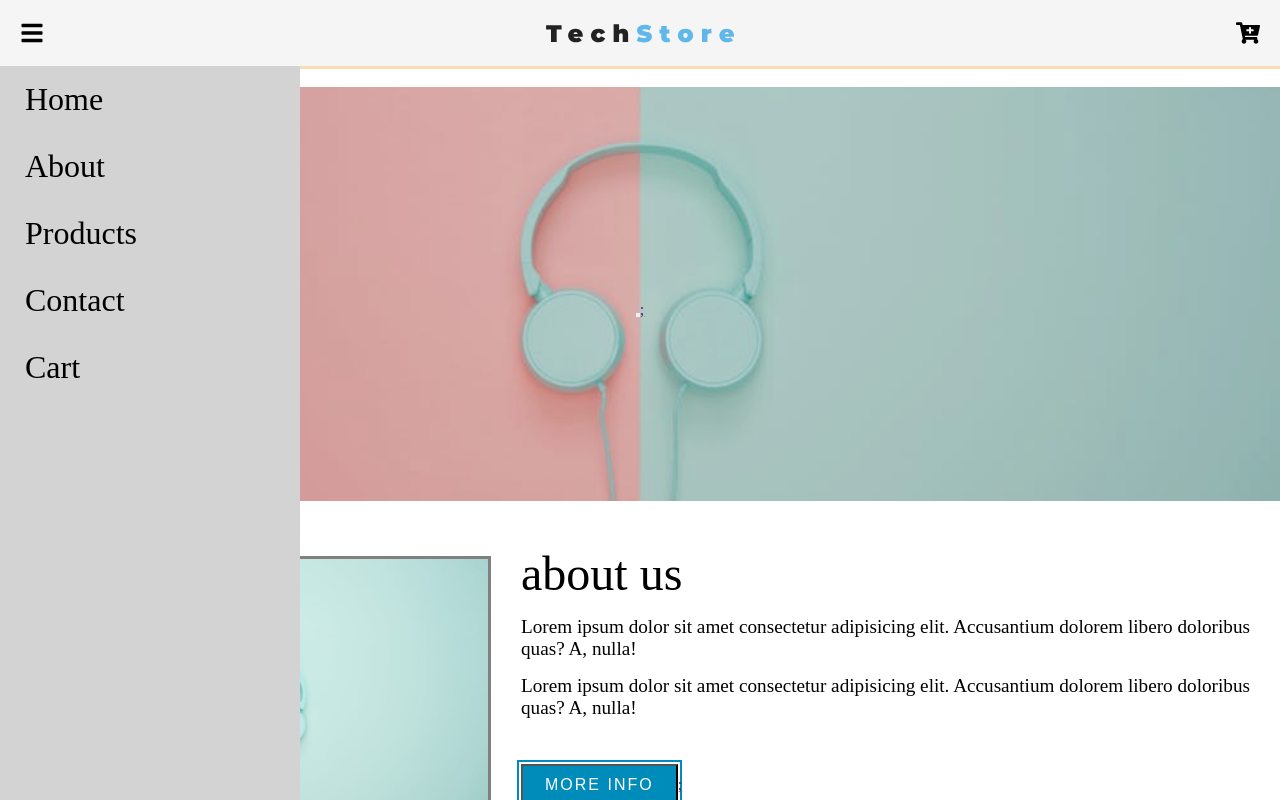
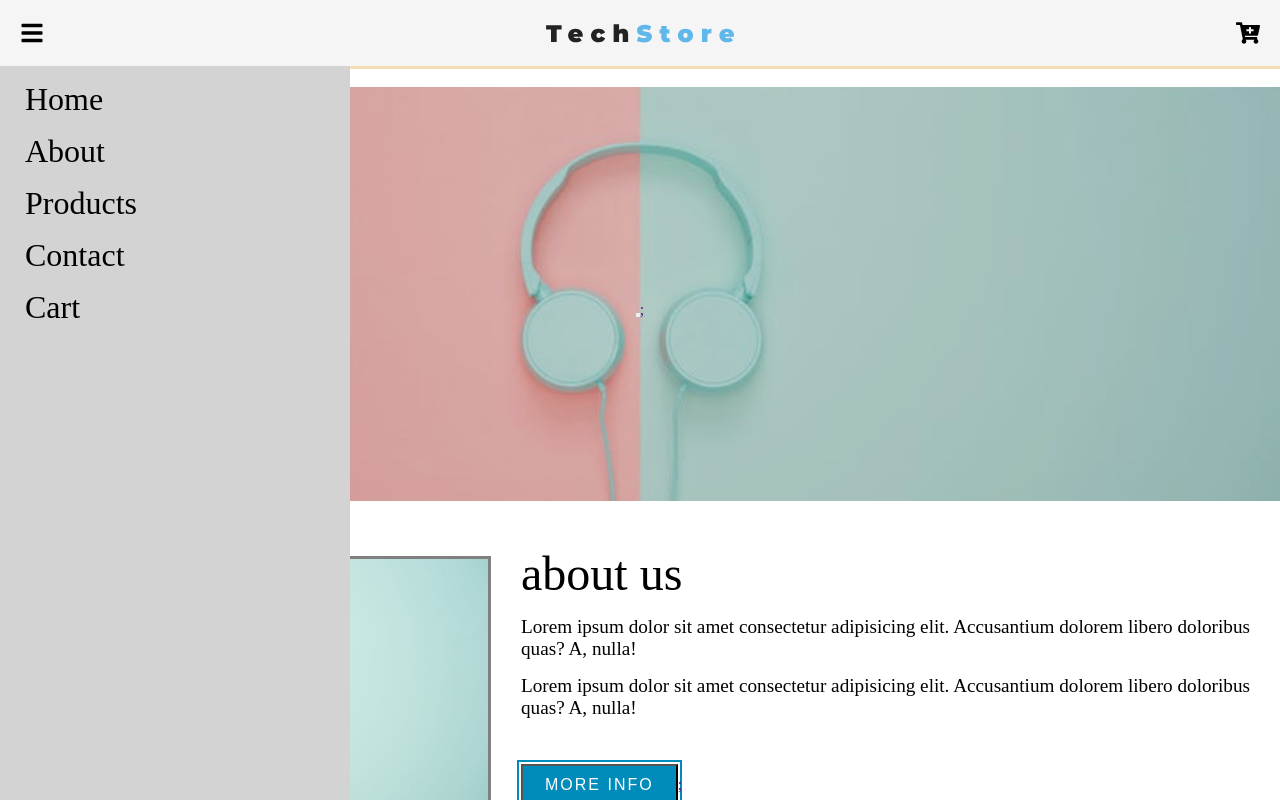
Before and after one commit to NathanGanesh/reacttechstore, a React (Create React App) app: page /about in a window 1280 px wide. Both pictures are taken after a click on the icon 32 px from the left and 33 px from the top of the page. Shown: the top 800 px of the page. Built offline with nearby package versions, Linux system fonts and the light colour scheme.

Commit message:
nav bar fix side

```diff
--- a/src/components/App/App.css
+++ b/src/components/App/App.css
@@ -273,14 +273,17 @@
 .side-bar {
 	position: fixed;
 	font-size: 2rem;
-	width: 300px;
+	width: 350px;
 	height: 100vh;
 	top: 66px;
 	background: lightgrey;
 	border-bottom: 3px solid wheat;
-	z-index: 1;
-	display: flex;
+	z-index: 1000;
+	display: inline-block;
 	flex-direction: column;
+	margin-right: 15px;
+	left: 0px;
+	right: 0px;
 }
 .side-bar div {
 	margin: 15px;
--- a/src/components/Elements/Navbar.js
+++ b/src/components/Elements/Navbar.js
@@ -1,11 +1,23 @@
-import React from 'react';
+import React, { useState } from 'react';
 import { FaCartPlus, FaBars } from 'react-icons/fa';
+import SideBar from './SideBar';
 
 export default function Navbar() {
-	console.log(window.location.origin + '/page-images/images/logo.svg');
+	// console.log(window.location.origin + '/page-images/images/logo.svg');
+	const [ index, setIndex ] = useState(0);
+
+	function handeClick(event) {
+		if (index === 0) {
+			setIndex(1);
+		} else {
+			setIndex(0);
+		}
+	}
+
 	return (
 		<nav className="flex-nav">
-			<FaBars className="nav-icon" />
+			<FaBars onClick={(event) => handeClick(event)} className="nav-icon" />
+			<SideBar index={index} />
 			<img src={window.location.origin + '/page-images/images/logo.svg'} alt="logo" />
 			<FaCartPlus className="nav-icon" />
 		</nav>
--- a/src/components/Elements/SideBar.js
+++ b/src/components/Elements/SideBar.js
@@ -1,11 +1,22 @@
-import React, { useState } from 'react';
+import React from 'react';
 import { Link } from 'react-router-dom';
 
-export default function SideBar() {
-	const [ index, setIndex ] = useState(0);
+export default function SideBar({ index }) {
+	console.log(index);
+	function displayPage(index) {
+		let jungle = '';
+		index === 1 ? (jungle = 'inline-block') : (jungle = 'none');
 
+		let zindex = 0;
+
+		index === 1 ? (zindex = 1000) : (zindex = -1000);
+
+		console.log(jungle);
+		switch (index) {
+			default:
+			case 1:
 				return (
-		<div className="side-bar">
+					<div className="side-bar" style={{ zIndex: zindex, display: `${jungle}` }}>
 						<Link className="sidebar-link" to={'/'}>
 							<div>Home</div>
 						</Link>
@@ -24,3 +35,7 @@ export default function SideBar() {
 					</div>
 				);
 		}
+	}
+
+	return displayPage(index);
+}
```
Lines whose indentation alone changed are shown as unchanged.
